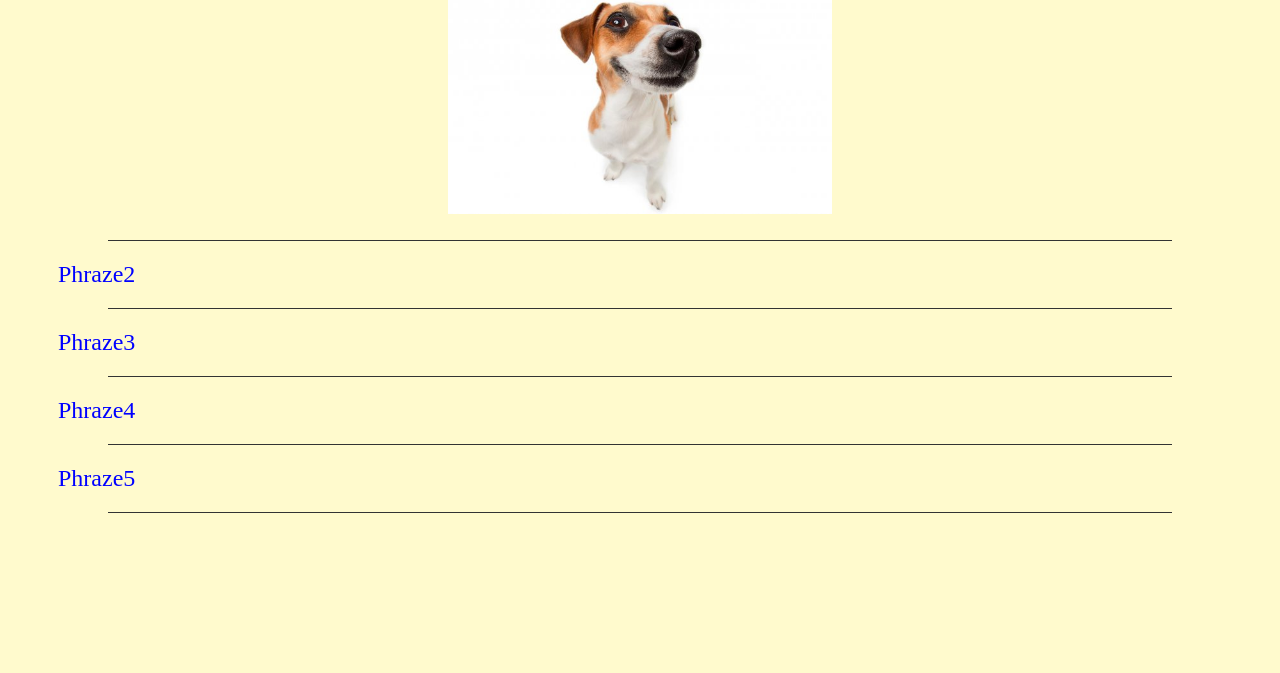
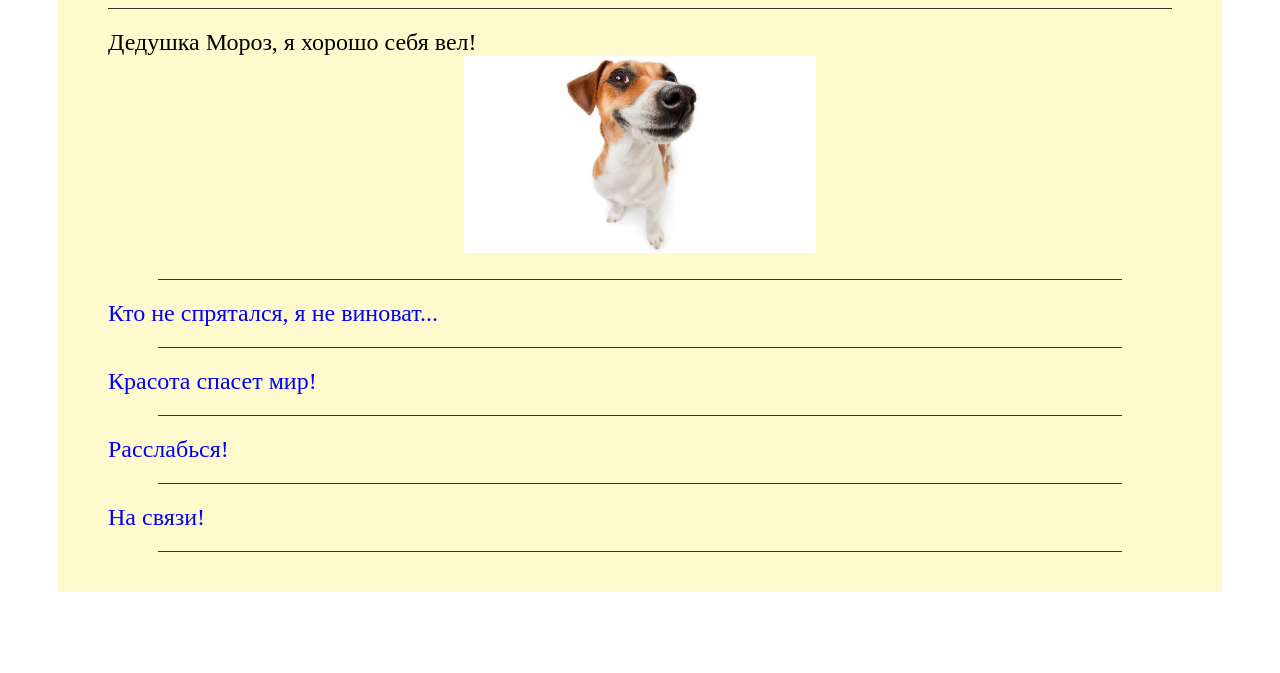
Before and after one commit to vasenka/cssBayan, a plain HTML site: page cssBayan/index.html in a window 1280 px wide. Shown: the part 127-800 px from the top of the page. Drawn offline with Linux system fonts and the light colour scheme.

Commit message:
feat:adding real phrazes (Mon Mar 13 02:47:26 MSK 2023)

```diff
--- a/cssBayan/index.html
+++ b/cssBayan/index.html
@@ -12,29 +12,32 @@
 </head>
 
 <body>
+    <div class="page">
         <div class="accordion">
             <h1 class="task-name">CSS Bayan</h1>
             <hr class="hr-line">
             <div class="phrazes">
                 <div class="phraze1">
-                <div><a class="text1" href="">Phraze1</a>
+                    <div><a class="text1" href="">Дедушка Мороз, я хорошо себя вел!</a>
                         <a class="icon1" href=""><i class="fa fa-window-close bayan-icons"></i></a>
                     </div>
+                    <!-- <div class="mem1"><a class="mem1" href=""><input type="checkbox" class="mem1"></a></div> -->
                     <div class="mem1"><a class="mem1" href=""><img class="mem" src="assets/img1.jpeg"></a></div>
                 </div>
                 <hr class="hr-line">
 
                 <div class="phraze2">
-                <div><a class="text" href="">Phraze2</a>
+                    <div><a class="text2 text" href="">Кто не спрятался, я не виноват...</a>
                         <a class="icon" href=""><i class="fa fa-plus-square bayan-icons"></i></a>
                         <a class="icon2" href=""><i class="fa fa-window-close bayan-icons"></i></a>
                     </div>
+                    <!-- <div class="mem2"><a class="mem2" href=""><input type="checkbox" class="mem2"></a></div> -->
                     <div class="mem2"><a class="mem2" href=""><img class="mem" src="assets/img2.jpeg"></a></div>
                 </div>
                 <hr class="hr-line">
 
                 <div class="phraze3">
-                <div><a class="text" href="">Phraze3</a>
+                    <div><a class="text" href="">Красота спасет мир!</a>
                         <a class="icon" href=""><i class="fa fa-plus-square bayan-icons"></i></a>
                         <a class="icon3" href=""><i class="fa fa-window-close bayan-icons"></i></a>
                     </div>
@@ -43,7 +46,7 @@
                 <hr class="hr-line">
 
                 <div class="phraze4">
-                <div><a class="text" href="">Phraze4</a>
+                    <div><a class="text" href="">Расслабься!</a>
                         <a class="icon" href=""><i class="fa fa-plus-square bayan-icons"></i></a>
                         <a class="icon4" href=""><i class="fa fa-window-close bayan-icons"></i></a>
                     </div>
@@ -52,7 +55,7 @@
                 <hr class="hr-line">
 
                 <div class="phraze5">
-                <div><a class="text" href="">Phraze5</a>
+                <div><a class="text" href="">На связи!</a>
                         <a class="icon" href=""><i class="fa fa-plus-square bayan-icons"></i></a>
                         <a class="icon5" href=""><i class="fa fa-window-close bayan-icons"></i></a>
                     </div>
@@ -62,6 +65,7 @@
 
             </div>
         </div>
+    </div>
 
 
 </body>
--- a/cssBayan/style.css
+++ b/cssBayan/style.css
@@ -1,5 +1,13 @@
 
 body {
+    background-color: white;
+}
+
+.page {
+    background-color: white;
+    padding: 50px 50px;
+}
+.accordion {
     background-color: lemonchiffon;
 }
 
@@ -53,11 +61,13 @@ body {
 
 
   /* Clicking ************************************ */
-  /* a.mem2:active {
-
+  /* input.mem1[type="checkbox"] {
+    content: url('assets/img1.jpeg');
+    width: 33%; height: auto;
+  }
+  input.mem1[type="checkbox"]:checked {
+    content: url('assets/img2.jpeg');
   } */
-
-
 
   a {
     text-decoration: none;
```
Lines whose indentation alone changed are shown as unchanged.
